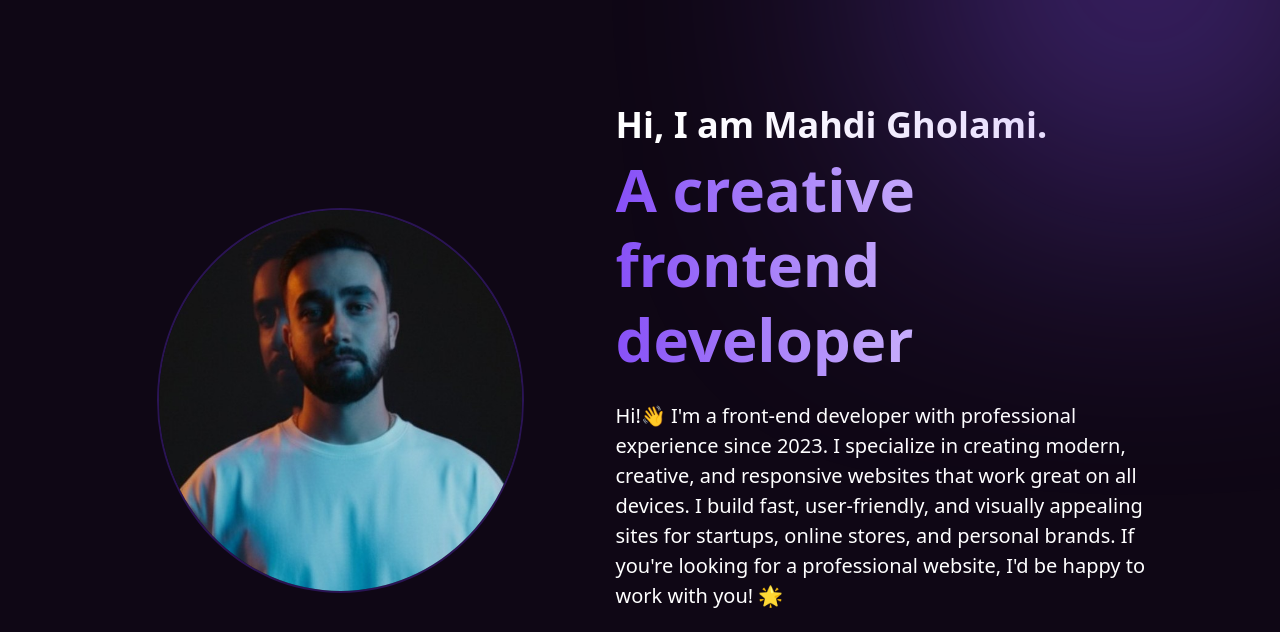
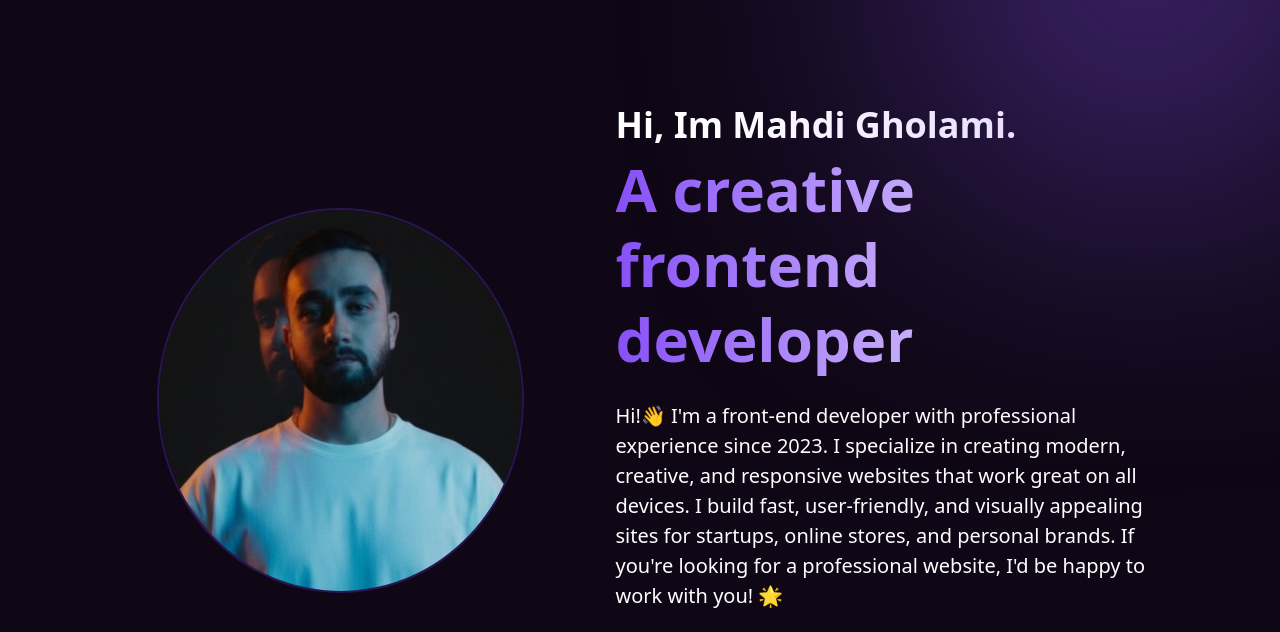
Before and after one commit to MhdiGholami/Personal-Website, a website: page index.html in a window 1280 px wide. Shown: the part 122-754 px from the top of the page. Drawn offline with Linux system fonts and the light colour scheme.

Commit message:
Update index.html

```diff
--- a/index.html
+++ b/index.html
@@ -263,8 +263,7 @@
                 <div class="md:w-[55%] w-full flex justify-center items-center">
                     <div class="w-[90%]">
                         <span
-                            class="w-full hidden md:flex text-white lg:text-[36px] text-[28px] font-[700] lg:mb-3 mb-0">Hi,
-                            I am Mahdi Gholami.</span>
+                            class="w-full hidden md:flex text-white lg:text-[36px] text-[28px] font-[700] lg:mb-3 mb-0">Hi, Im Mahdi Gholami.</span>
                         <h1
                             class="w-full hidden md:flex lg:text-[60px] text-[32px] font-[700] leading-tight bg-[linear-gradient(to_right,#8750f7_0%,#ffffff_100%)] text-transparent bg-clip-text mb-8">
                             A creative frontend developer
```
